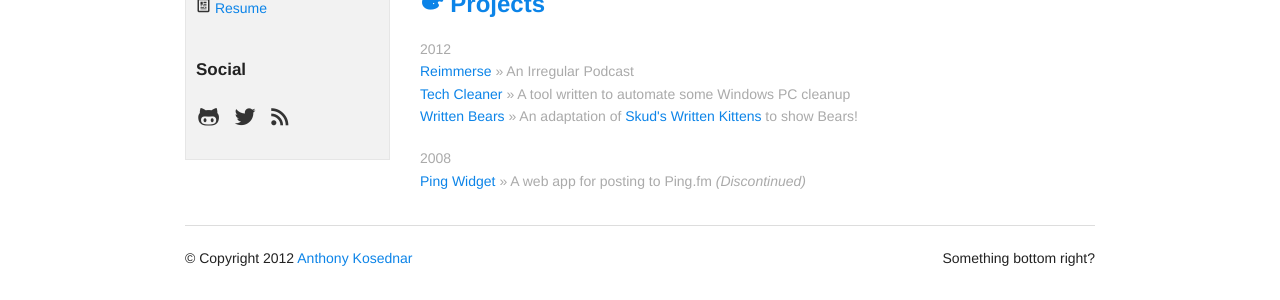
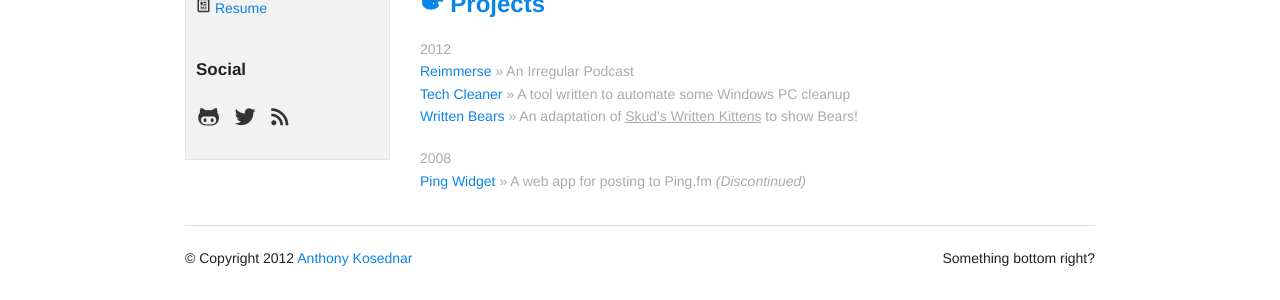
Before and after one commit to akosednar/akosednar.github.com, a Jekyll site: the page built from index.html, in a window 1280 px wide. Shown: the part 290-590 px from the top of the page. Built offline with Jekyll 4.4.1, drawn with Linux system fonts in a browser that asks for light colours.

Commit message:
Text decoration for links in span

```diff
--- a/css/app.css
+++ b/css/app.css
@@ -122,6 +122,12 @@ padding: 20px;
 .posts li span{
 	color: #aaa;
 }
+
+.posts li span a{
+	color: #aaa;
+	text-decoration: underline;
+}
+
 .spacer{
 	padding-top: 20px;
 }
```
